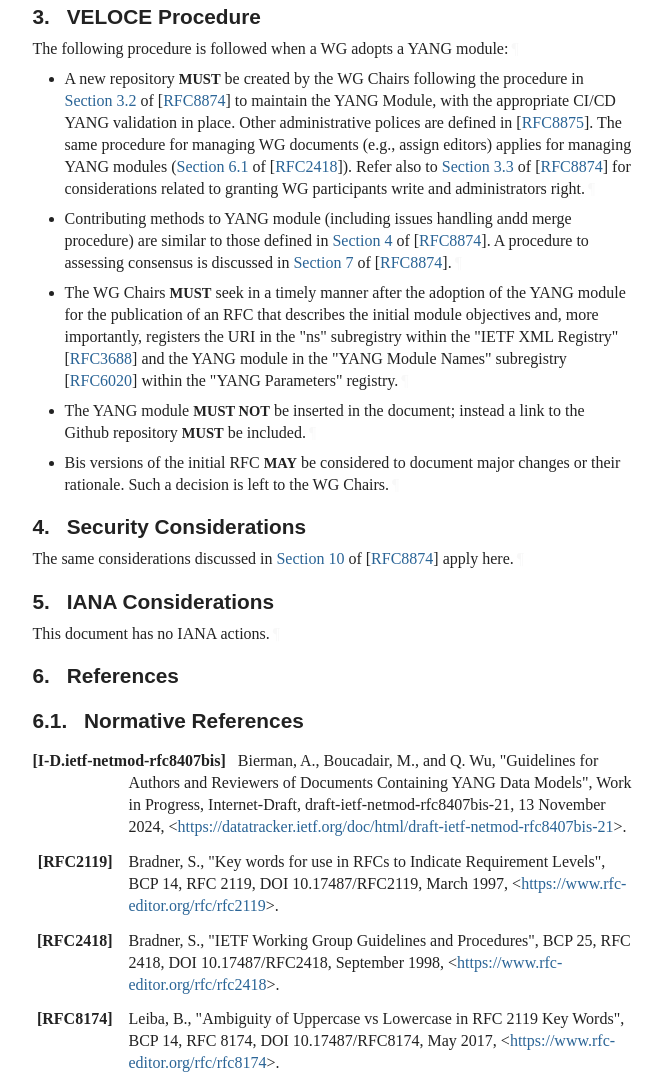
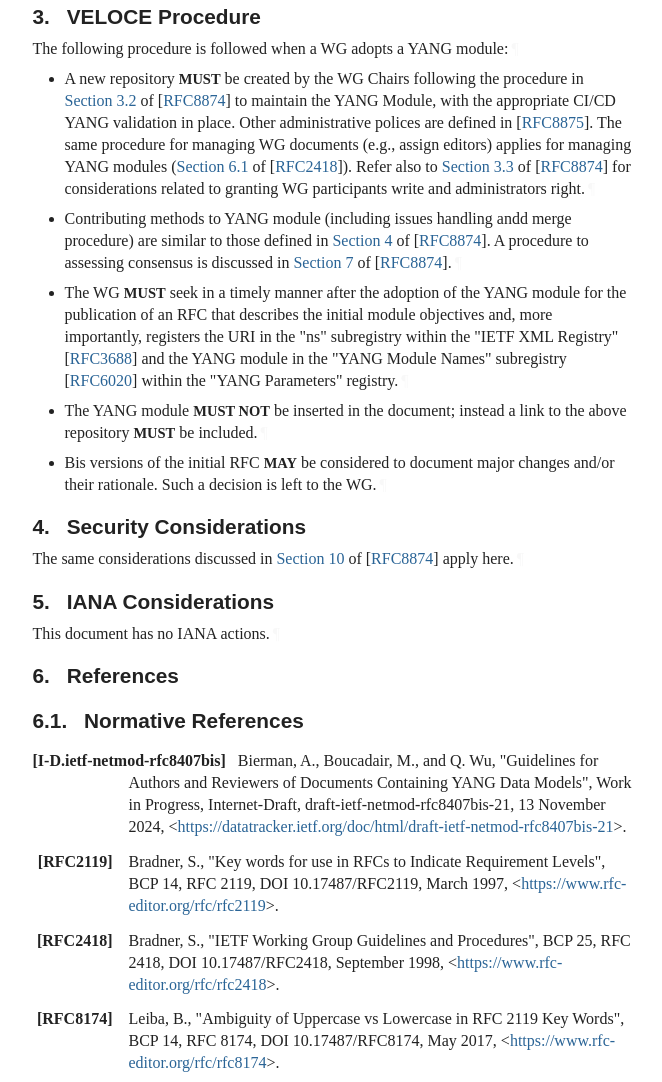
Before and after one commit to boucadair/draft-boucadair-veloce-yang, a plain HTML site: page draft-boucadair-veloce-yang.html in a window 1280 px wide. Shown: the part 1198-2280 px from the top of the page, without its empty margins (92-754 px from the left). Drawn offline with Linux system fonts and the light colour scheme; a web font is replaced by a local one.

Commit message:
Script updating gh-pages from af71f99. [ci skip]

```diff
--- a/draft-boucadair-veloce-yang.html
+++ b/draft-boucadair-veloce-yang.html
@@ -1210,13 +1210,13 @@ appear in all capitals, as shown here.<a href="#section-2-1" class="pilcrow">¶<
           <p id="section-3-2.2.1">Contributing methods to YANG module (including issues handling andd merge procedure) are similar to those defined in <span><a href="https://rfc-editor.org/rfc/rfc8874#section-4" class="relref">Section 4</a> of [<a href="#RFC8874" class="cite xref">RFC8874</a>]</span>. A procedure to assessing consensus is discussed in <span><a href="https://rfc-editor.org/rfc/rfc8874#section-7" class="relref">Section 7</a> of [<a href="#RFC8874" class="cite xref">RFC8874</a>]</span>.<a href="#section-3-2.2.1" class="pilcrow">¶</a></p>
 </li>
         <li class="normal" id="section-3-2.3">
-          <p id="section-3-2.3.1">The WG Chairs <span class="bcp14">MUST</span> seek in a timely manner after the adoption of the YANG module for the publication of an RFC that describes the initial module objectives and, more importantly, registers the URI in the "ns" subregistry within the "IETF XML Registry" <span>[<a href="#RFC3688" class="cite xref">RFC3688</a>]</span> and the YANG module in the "YANG Module Names" subregistry <span>[<a href="#RFC6020" class="cite xref">RFC6020</a>]</span> within the "YANG Parameters" registry.<a href="#section-3-2.3.1" class="pilcrow">¶</a></p>
+          <p id="section-3-2.3.1">The WG <span class="bcp14">MUST</span> seek in a timely manner after the adoption of the YANG module for the publication of an RFC that describes the initial module objectives and, more importantly, registers the URI in the "ns" subregistry within the "IETF XML Registry" <span>[<a href="#RFC3688" class="cite xref">RFC3688</a>]</span> and the YANG module in the "YANG Module Names" subregistry <span>[<a href="#RFC6020" class="cite xref">RFC6020</a>]</span> within the "YANG Parameters" registry.<a href="#section-3-2.3.1" class="pilcrow">¶</a></p>
 </li>
         <li class="normal" id="section-3-2.4">
-          <p id="section-3-2.4.1">The YANG module <span class="bcp14">MUST NOT</span> be inserted in the document; instead a link to the Github repository <span class="bcp14">MUST</span> be included.<a href="#section-3-2.4.1" class="pilcrow">¶</a></p>
+          <p id="section-3-2.4.1">The YANG module <span class="bcp14">MUST NOT</span> be inserted in the document; instead a link to the above repository <span class="bcp14">MUST</span> be included.<a href="#section-3-2.4.1" class="pilcrow">¶</a></p>
 </li>
         <li class="normal" id="section-3-2.5">
-          <p id="section-3-2.5.1">Bis versions of the initial RFC <span class="bcp14">MAY</span> be considered to document major changes or their rationale. Such a decision is left to the WG Chairs.<a href="#section-3-2.5.1" class="pilcrow">¶</a></p>
+          <p id="section-3-2.5.1">Bis versions of the initial RFC <span class="bcp14">MAY</span> be considered to document major changes and/or their rationale. Such a decision is left to the WG.<a href="#section-3-2.5.1" class="pilcrow">¶</a></p>
 </li>
       </ul>
 </section>
```
Also changed, not shown: draft-boucadair-veloce-yang.txt.
